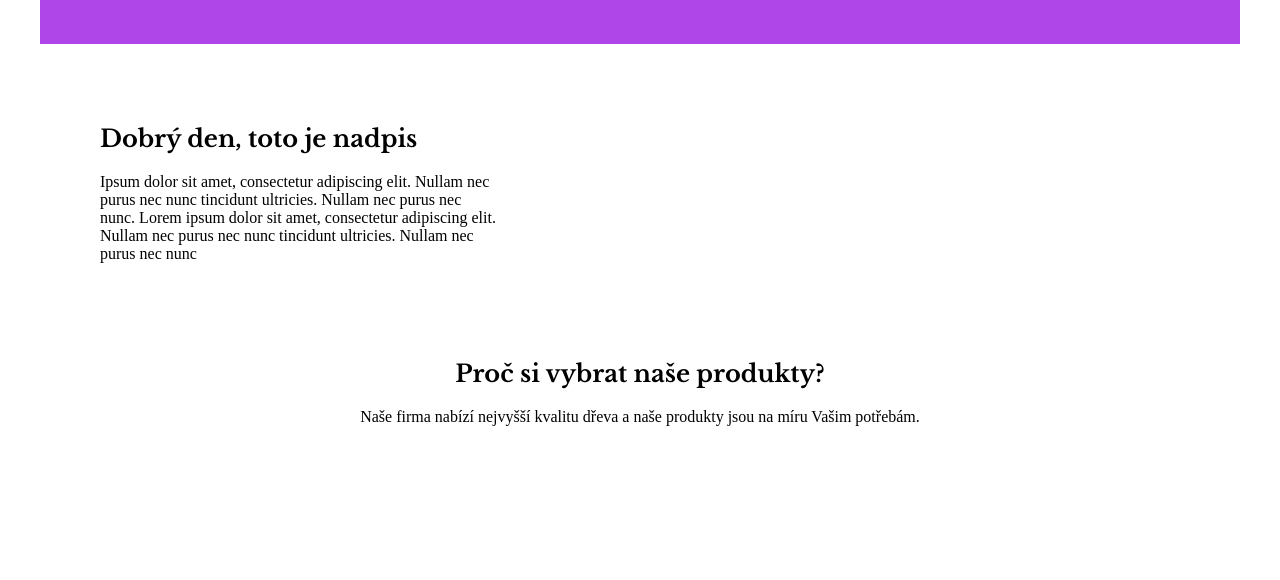
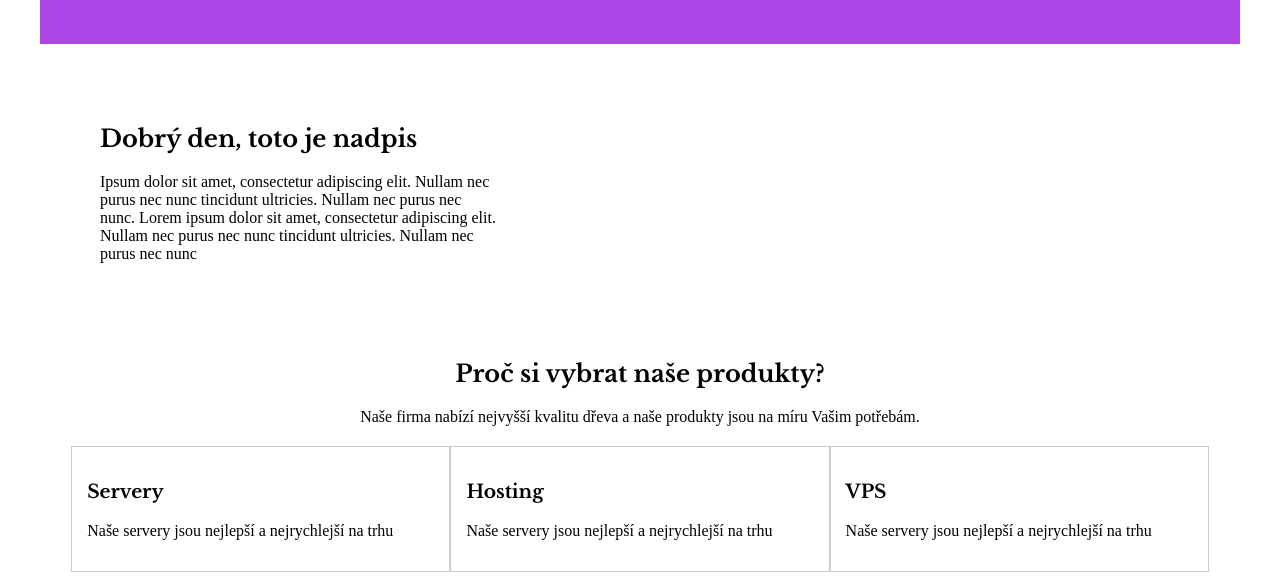
Before and after one commit to viteccek1/skolniweb, a plain HTML site: page index.html in a window 1280 px wide. Shown: the part 729-1309 px from the top of the page. Before the commit the page ends 1175 px from the top, so only its background shows below. Drawn offline with nearby package versions, Linux system fonts and the light colour scheme; a web font is replaced by a local one.

Commit message:
feat:3vedlesebe

```diff
--- a/index.html
+++ b/index.html
@@ -42,5 +42,21 @@
         <h2>Proč si vybrat naše produkty?</h2>
         <p>Naše firma nabízí nejvyšší kvalitu dřeva a naše produkty jsou na míru Vašim potřebám.</p>
     </div>
+
+    <div class="features">
+        <div class="feature">
+           <h3>Servery</h3>
+           <p>Naše servery jsou nejlepší a nejrychlejší na trhu</p>
+        </div>
+
+        <div class="feature">
+           <h3>Hosting</h3>
+           <p>Naše servery jsou nejlepší a nejrychlejší na trhu</p>
+        </div>
+
+        <div class="feature">
+           <h3>VPS</h3>
+           <p>Naše servery jsou nejlepší a nejrychlejší na trhu</p>
+        </div>
 </body>
 </html>
--- a/style.css
+++ b/style.css
@@ -83,3 +83,16 @@ nav ul {
 	text-align: center;
 	margin-bottom: 20px;
 }
+.features {
+	display: flex;
+	flex-wrap: wrap;
+	justify-content: center;
+
+}
+
+.features .feature {
+	width: 30%;
+	border: 1px solid #ccc;
+	padding: 15px;
+	box-sizing: border-box;
+}
```
